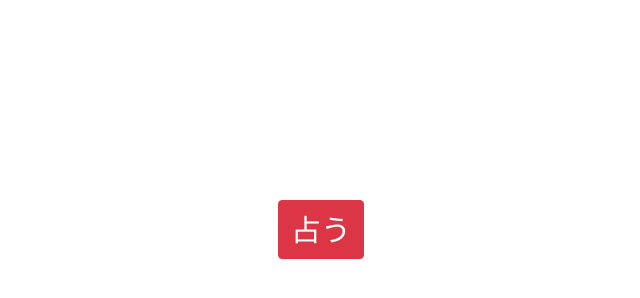
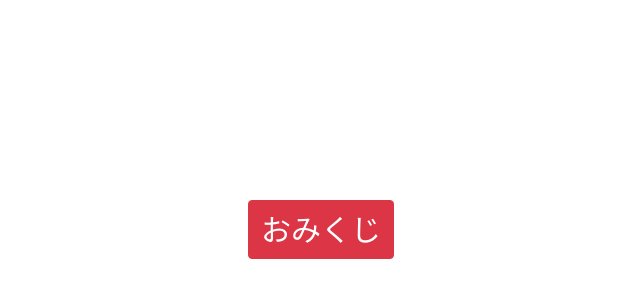
Before and after one commit to GotaSuzuki/JavaScriptFortuneTelling, a plain HTML site: page index.html in a window 1280 px wide. Shown: the whole page, without its empty margins (319-959 px from the left). Drawn offline with nearby package versions, Linux system fonts and the light colour scheme.

Commit message:
おみくじを作ってみた

```diff
--- a/index.html
+++ b/index.html
@@ -15,7 +15,7 @@
   </head>
   <body>
     <div class="container">
-      <button type="button" class="btn btn-danger" id="button">占う</button>
+      <button type="button" class="btn btn-danger" id="button">おみくじ</button>
     </div>
     <div class="result" id="result"></div>
     <script src="./script.js"></script>
```
